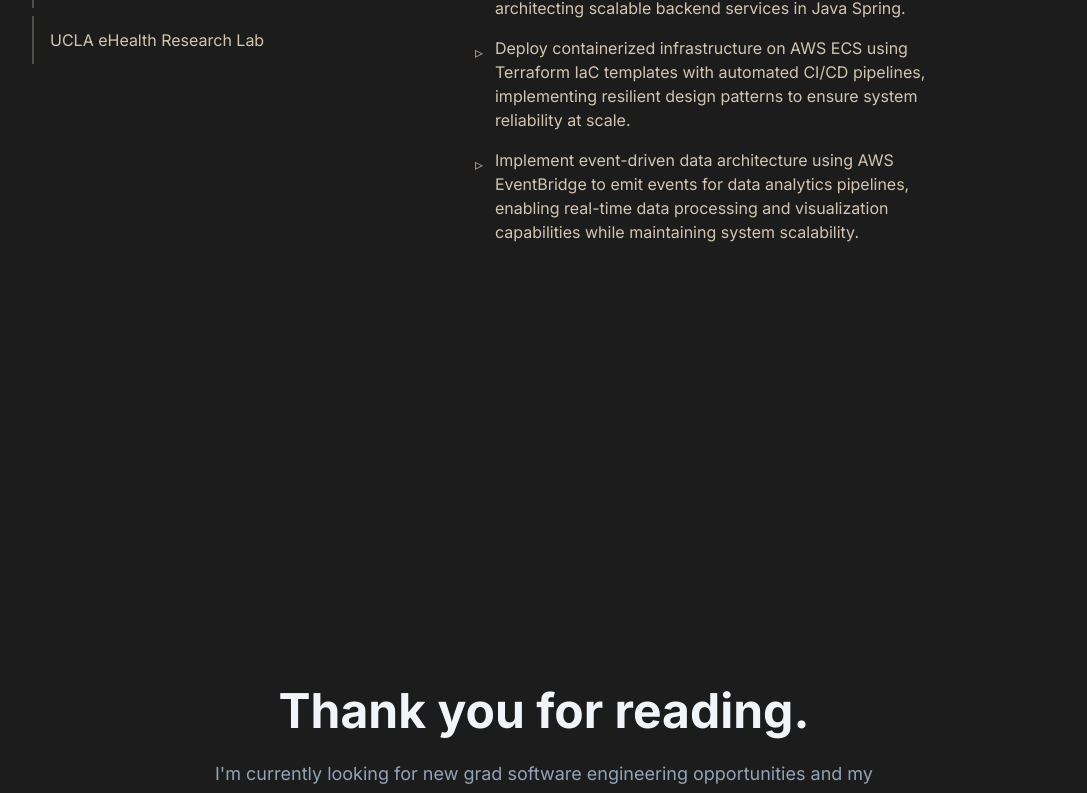
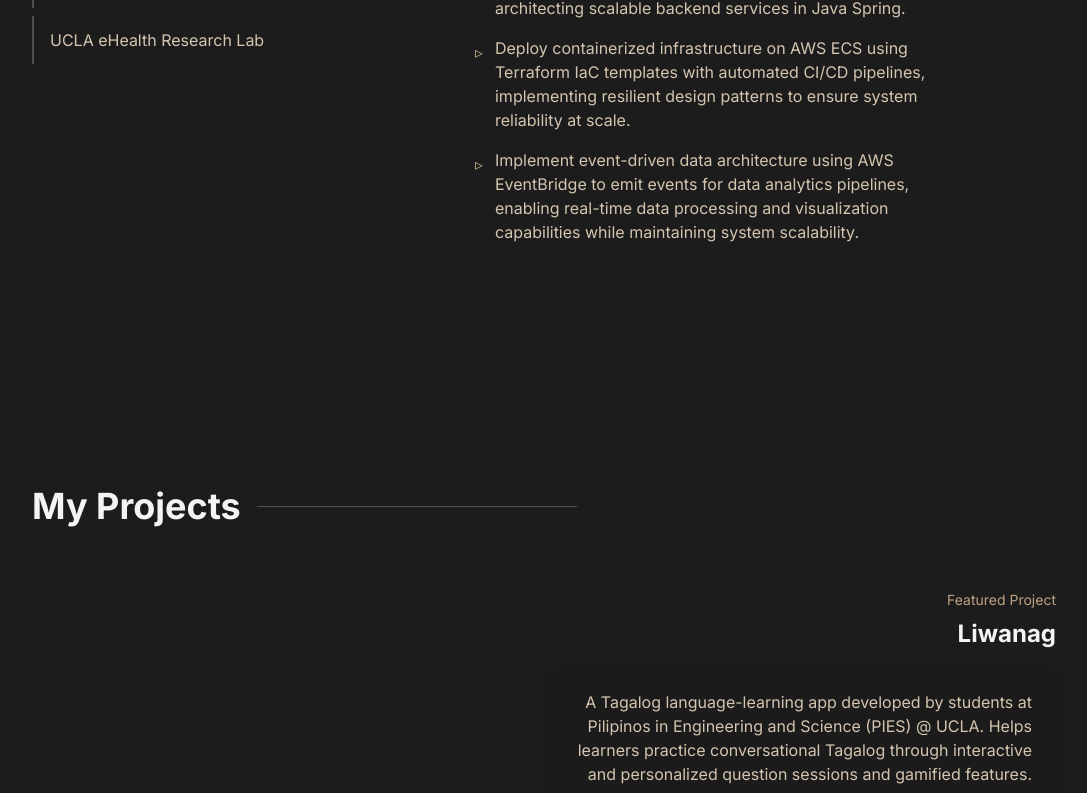
Before and after one commit to Jared-Velasquez/personal-website, a Next.js app: page / in a window 1280 px wide. Shown: the part 1994-2787 px from the top of the page, without its empty margins (96-1183 px from the left). Built offline with nearby package versions, Linux system fonts and the light colour scheme.

Commit message:
feat: implement Projects page

```diff
--- a/src/app/components/Footer.tsx
+++ /dev/null
@@ -1,3 +0,0 @@
-"use client";
-
-export function Footer() {}
--- a/src/app/components/Projects.tsx
+++ b/src/app/components/Projects.tsx
@@ -1,3 +1,160 @@
-"use client";
+'use client';
 
-export function Projects() {}
+// Minimal React import for the component
+import * as React from "react";
+
+import { motion } from "motion/react";
+import { ExternalLink, Github } from "lucide-react";
+import { useInView } from "./useInView";
+
+interface Project {
+    title: string;
+    name: string;
+    description: string;
+    tech: string[];
+    github: string;
+    external?: string;
+    image?: string;
+}
+
+const projects: Project[] = [
+    {
+        title: "Featured Project",
+        name: "Liwanag",
+        description: "A Tagalog language-learning app developed by students at Pilipinos in Engineering and Science (PIES) @ UCLA. Helps learners practice conversational Tagalog through interactive and personalized question sessions and gamified features.",
+        tech: ["React Native", "Java Spring", "AWS"],
+        github: "https://github.com/Jared-Velasquez/liwanag-hub",
+    },
+    {
+        title: "Featured Project",
+        name: "Kapwa Codefest",
+        description: "A national hackathon that enabled students to develop projects to address real-world challenges faced by Filipino businesses. Co-organized with students from UofM Dearborn, UCLA, UCI, UCSD, BU, Vanderbilt, and Wayne State.",
+        tech: ["Next.js", "Vercel", "Supabase"],
+        github: "https://github.com/Jared-Velasquez/kapwa-codefest-website",
+        external: "https://kapwacodefest.com",
+        // image: "/images/kapwacodefest.png"
+    },
+    {
+        title: "Featured Project",
+        name: "Leetcode Scheduler",
+        description: "Track your LeetCode progress via the SM-2 Spaced Repetition algorithm. Acts as a personal notebook for repeating solves for LeetCode problems.",
+        tech: ["Next.js", "TypeScript", "Vercel", "Supabase"],
+        github: "https://github.com/Jared-Velasquez/leetcode-scheduler",
+        external: "https://leetcodescheduler.com/",
+        // image: "https://images.unsplash.com/photo-1551288049-bebda4e38f71?crop=entropy&cs=tinysrgb&fit=max&fm=jpg&q=80&w=1080"
+    }
+];
+
+export function Projects() {
+    const { ref, isInView } = useInView({ threshold: 0.1 });
+
+    return (
+        <section id="projects" ref={ref} className="min-h-screen flex items-center px-6 md:px-20 lg:px-32 py-20">
+            <div className="w-full max-w-6xl mx-auto">
+                <motion.div
+                    initial={{ opacity: 0, y: 50 }}
+                    animate={isInView ? { opacity: 1, y: 0 } : {}}
+                    transition={{ duration: 0.6 }}
+                >
+                    <div className="flex items-center gap-4 mb-16">
+                        <h2 className="text-3xl md:text-4xl font-bold text-accent">
+                            My Projects
+                        </h2>
+                        <div className="h-px flex-1 bg-secondary/30 max-w-xs"></div>
+                    </div>
+
+                    <div className="space-y-32">
+                        {projects.map((project, index) => (
+                            <ProjectCard key={project.name} project={project} index={index} isInView={isInView} />
+                        ))}
+                    </div>
+                </motion.div>
+            </div>
+        </section>
+    );
+}
+
+function ProjectCard({
+    project,
+    index,
+    isInView
+}: {
+    project: Project;
+    index: number;
+    isInView: boolean;
+}) {
+    const isEven = index % 2 === 0;
+
+    return (
+        <motion.div
+            className="relative grid md:grid-cols-12 gap-4 items-center"
+            initial={{ opacity: 0, y: 50 }}
+            animate={isInView ? { opacity: 1, y: 0 } : {}}
+            transition={{ delay: 0.2 * index, duration: 0.6 }}
+        >
+            {/* Image */}
+            {project.image && (
+                <div className={`md:col-span-7 relative ${isEven ? 'md:col-start-1' : 'md:col-start-6'}`}>
+                    <div className="relative group">
+                        <div className="absolute inset-0 bg-primary/20 group-hover:bg-transparent transition-colors z-10 rounded"></div>
+                        <ProjectImage query={project.image} />
+                    </div>
+                </div>
+            )}
+
+            {/* Content */}
+            <div className={`md:col-span-6 ${isEven ? 'md:col-start-7 md:text-right' : 'md:col-start-1 md:row-start-1'} z-20`}>
+                <p className="text-primary text-sm mb-2">{project.title}</p>
+                <h3 className="text-2xl font-bold text-accent mb-4">{project.name}</h3>
+
+                <div className="bg-background/90 backdrop-blur-sm rounded p-6 mb-4 shadow-lg">
+                    <p className="text-secondary">
+                        {project.description}
+                    </p>
+                </div>
+
+                <ul className={`flex gap-4 text-sm text-secondary mb-4 ${isEven ? 'md:justify-end' : ''} flex-wrap`}>
+                    {project.tech.map((tech) => (
+                        <li key={tech}>{tech}</li>
+                    ))}
+                </ul>
+
+                <div className={`flex gap-4 ${isEven ? 'md:justify-end' : ''}`}>
+                    <a
+                        href={project.github}
+                        className="text-secondary hover:text-primary transition-colors"
+                        aria-label="GitHub"
+                    >
+                        <Github className="w-5 h-5" />
+                    </a>
+                    {project.external && (
+                        <a
+                            href={project.external}
+                            className="text-secondary hover:text-primary transition-colors"
+                            aria-label="External Link"
+                        >
+                            <ExternalLink className="w-5 h-5" />
+                        </a>
+                    )}
+                </div>
+            </div>
+        </motion.div>
+    );
+}
+
+function ProjectImage({ query }: { query: string }) {
+    const [imgSrc, setImgSrc] = React.useState<string>("");
+
+    React.useEffect(() => {
+        // Dynamically fetch image
+        setImgSrc(query);
+    }, [query]);
+
+    return (
+        <img
+            src={imgSrc}
+            alt="Project"
+            className="w-full h-auto rounded object-cover"
+        />
+    );
+}
--- a/src/app/page.tsx
+++ b/src/app/page.tsx
@@ -5,8 +5,6 @@ import { Experience } from "@/app/components/Experience";
 import { Projects } from "@/app/components/Projects";
 import { Blog } from "@/app/components/Blog";
 import { Contact } from "@/app/components/Contact";
-import { SocialLinks, EmailLink } from "@/app/components/SocialLinks";
-import { Footer } from "@/app/components/Footer";
 
 export default function Home() {
   return (
@@ -19,12 +17,10 @@ export default function Home() {
         <Hero />
         <About />
         <Experience />
-        {/* <Projects /> */}
+        <Projects />
         {/* <Blog /> */}
         <Contact />
       </main>
-
-      {/* <Footer /> */}
     </div>
   );
 }
```
Also changed, not shown: 1 other file (tests, documents, lock files or other folders).
